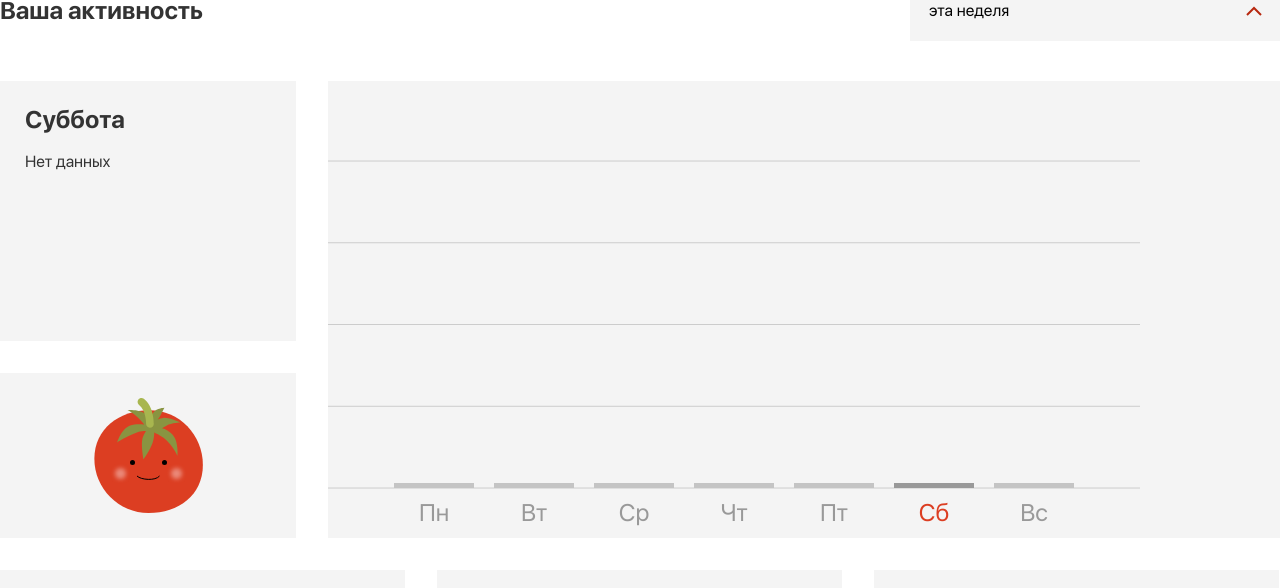
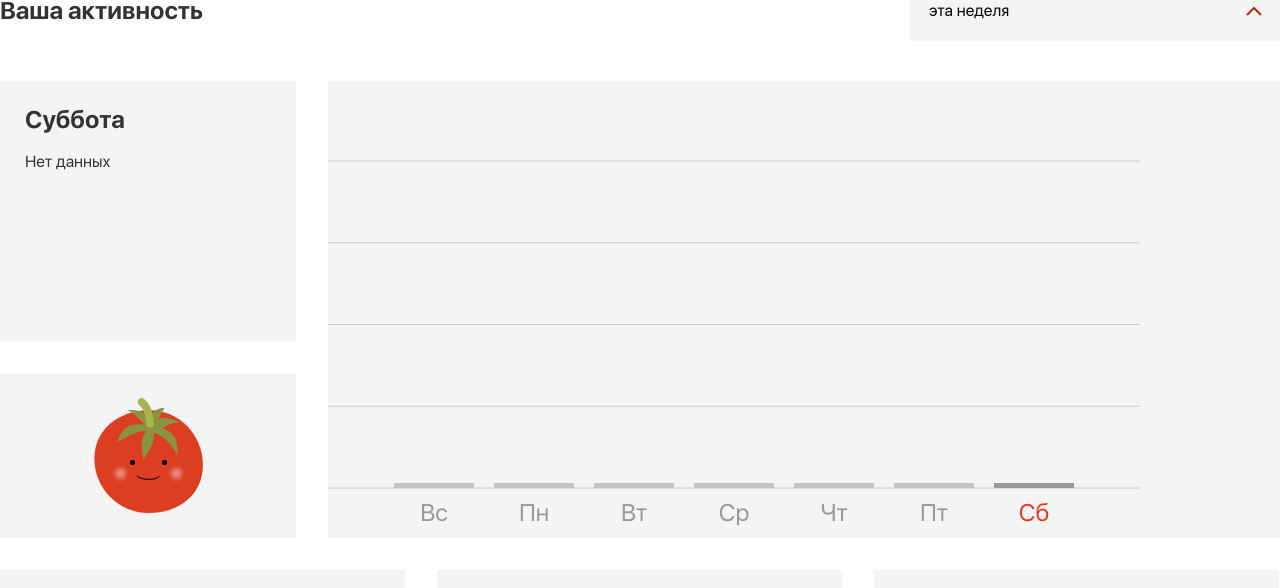
Before and after one commit to masawik/pomodoro_box, a React (Create React App) app: page /statistic in a window 1280 px wide. Shown: the part 189-777 px from the top of the page. Built offline with nearby package versions, Linux system fonts and the light colour scheme; the HTML template or start-up script is replaced by a standard one.

Commit message:
fix infinity in statistic tile

```diff
--- a/src/components/StatisticPage/StatisticChart/StatisticChart.tsx
+++ b/src/components/StatisticPage/StatisticChart/StatisticChart.tsx
@@ -124,15 +124,16 @@ const StatisticChart = () => {
 
   const today = getTodayAbsoluteTime()
 
-  const firstDayOfCurrentWeek =
-    getDayTimeInDaysFromDayTime(today, -(new Date(today).getDay() - 1))
+  //todo воскресенье не должно быть первым
+  const firstDayInChart =
+    getDayTimeInDaysFromDayTime(today, -(new Date(today).getDay()))
 
   const data: Array<IChartData> =
     new Array(7)
       .fill({})
       .map((i, index) => {
         const currentDayTime =
-          getDayTimeInDaysFromDayTime(firstDayOfCurrentWeek, index)
+          getDayTimeInDaysFromDayTime(firstDayInChart, index)
 
         const currentDayWorkTime = days[currentDayTime]?.workTime || 0
 
--- a/src/components/StatisticPage/StatisticPage.tsx
+++ b/src/components/StatisticPage/StatisticPage.tsx
@@ -46,7 +46,7 @@ const StatisticPage = () => {
   }
 
   const { long: dayOfWeek } = getDayOfWeekByTime(selectedDay)
-  const focus = countOfPomodoros
+  const focus = countOfPomodoros && workTime
     ? Math.floor( ((countOfPomodoros * onePomodoroTime) / workTime) * 100)
     : 0
 
--- a/src/store/settings/settingsReducer.ts
+++ b/src/store/settings/settingsReducer.ts
@@ -7,7 +7,7 @@ const initialState = {
   shortBreakTime: minToMs(5),
   longBreakTime: minToMs(20),
   longBreakInterval: 4,
-  timerSpeedRatio: 1,
+  timerSpeedRatio: 20,
 }
 
 type TSettingsState = typeof initialState
```
